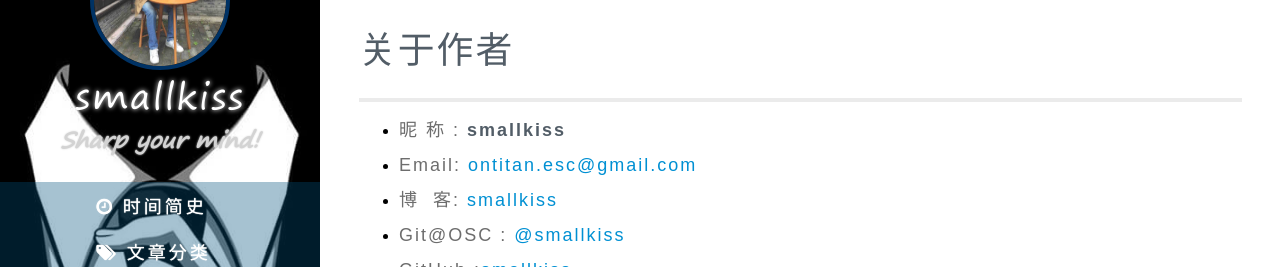
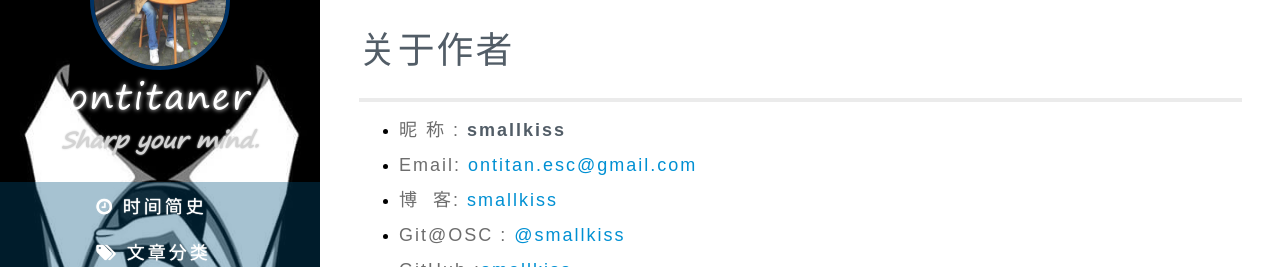
Before and after one commit to ontitaner/ontitaner.github.io, a Jekyll site: the page built from page/about.md, in a window 1280 px wide. Shown: the part 108-375 px from the top of the page. Built offline with Jekyll 4.4.1, drawn with Linux system fonts in a browser that asks for light colours; some web fonts are replaced; some of the changed lines change nothing that is shown.

Commit message:
Update _config.yml

```diff
--- a/_config.yml
+++ b/_config.yml
@@ -18,20 +18,13 @@ shTheme: shThemeDefault # shThemeDefault  shThemeDjango  shThemeEclipse  shTheme
 #SyntaxHihglighter config end
 
 blog:
-    name: smallkiss                                      # 博客名称
-    description: Sharp your mind!                        # 博客描述
-    title: Ctrl Z Day!                                   # 网页标题
-    url: http://smallkiss.github.io/                     # 博客地址
-    duoshuo: smallkiss                                   # 多说ID
-    tongji: b5f3587ab75d11d6b0504e27e644ec2d             # 百度统计ID
-    clickiTongJi: 0					 												     # Clicki统计ID
-    qiniu:                                               # 七牛云地址
+    name: ontitaner                                      # 博客名称
+    description: Sharp your mind.                        # 博客描述
+    title: Coding yourself                               # 网页标题
+    url: https://ontitaner.github.io/                    # 博客地址
 author:
-    name: smallkiss                                      # 作者名称
-    email: smallkiss@139.com                             # 邮箱地址
+    name: ontitaner                                      # 作者名称
+    email: ontitan.esc@gmail.com                         # 邮箱地址
     weibo: http://weibo.com/2716127547/profile?rightmod=1&wvr=6&mod=personinfo                        # 微博地址
-    github: https://github.com/smallkiss                 # GitHub地址
+    github: https://github.com/ontitaner                 # GitHub地址
     logo: /res/img/icon.jpg                              # logo地址
-    douban:
-        name:                                            # 豆瓣地址名称
-        key:                                             # 豆瓣API Key
```
